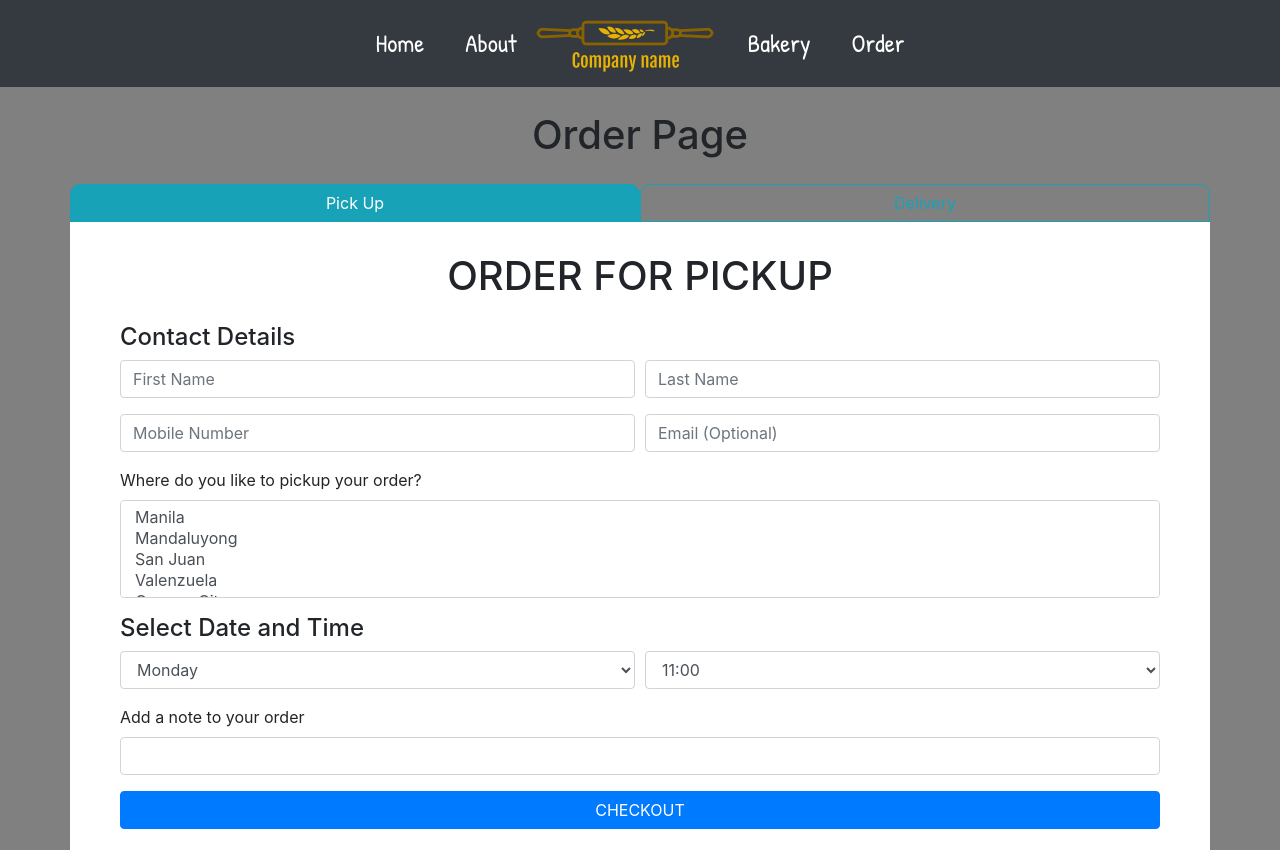
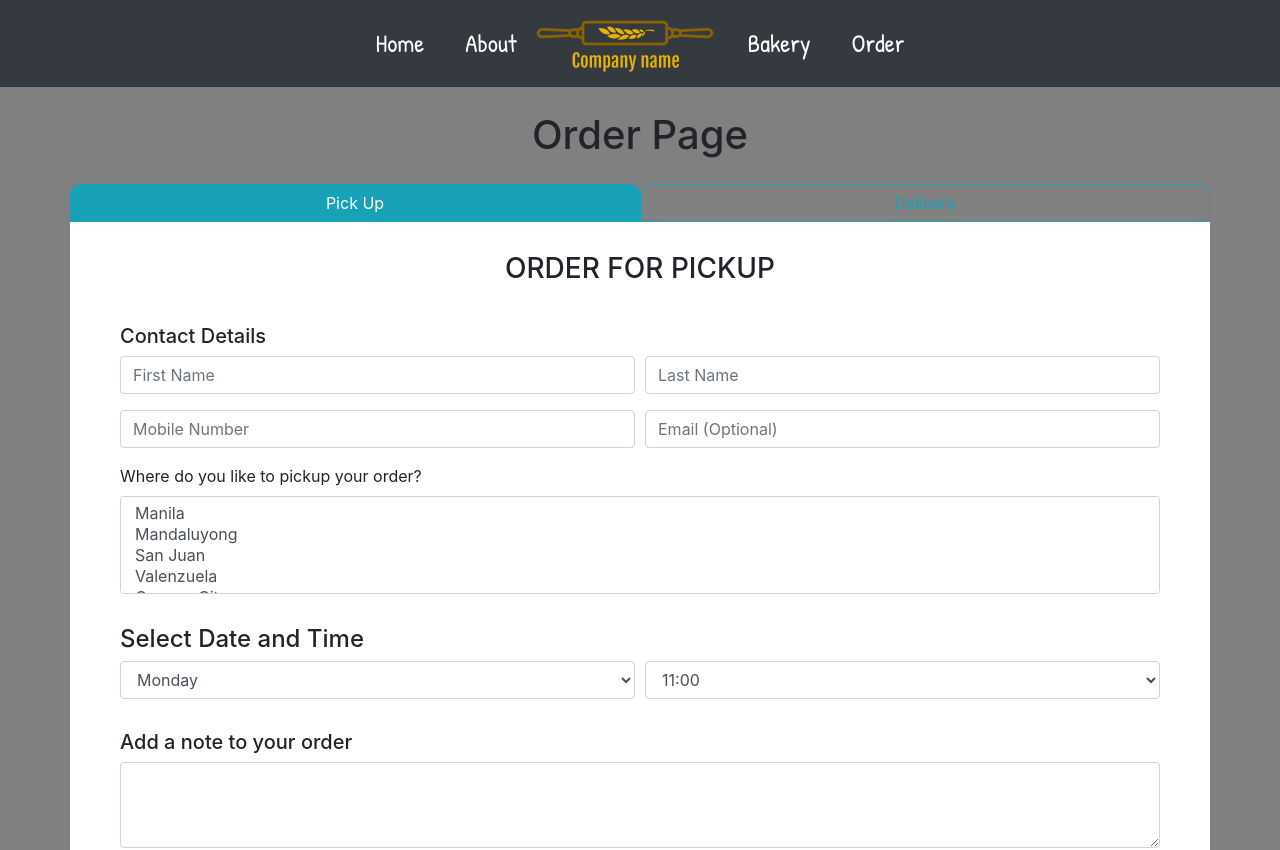
Before and after one commit to michikogo/BakeryMNL, a React (Create React App) app: page /order in a window 1280 px wide. Shown: the top 850 px of the page. Built offline with nearby package versions, Linux system fonts and the light colour scheme.

Commit message:
fixed pickup rows

```diff
--- a/src/Components/Order/PickUp.js
+++ b/src/Components/Order/PickUp.js
@@ -4,8 +4,9 @@ import { Form, Col, Button } from "react-bootstrap";
 const PickUp = () => {
   return (
     <Form>
-      <h1 className="title-padding-bottom">ORDER FOR PICKUP</h1>
-      <h4>Contact Details</h4>
+      <h3 className="title-padding-bottom">ORDER FOR PICKUP</h3>
+
+      <h5 className="details-padding-top">Contact Details</h5>
       <Form.Row>
         <Form.Group as={Col}>
           <Form.Control type="text" placeholder="First Name" />
@@ -43,7 +44,7 @@ const PickUp = () => {
         </Form.Group>
       </Form.Row>
 
-      <h4>Select Date and Time</h4>
+      <h4 className="details-padding-top">Select Date and Time</h4>
       <Form.Row>
         <Form.Group as={Col}>
           <Form.Control as="select" placeholder="Date">
@@ -67,10 +68,10 @@ const PickUp = () => {
         </Form.Group>
       </Form.Row>
 
+      <h5 className="details-padding-top">Add a note to your order</h5>
       <Form.Row>
         <Form.Group as={Col}>
-          <Form.Label>Add a note to your order</Form.Label>
-          <Form.Control type="textarea" col="3" />
+          <Form.Control as="textarea" rows="3" />
         </Form.Group>
       </Form.Row>
 
```
